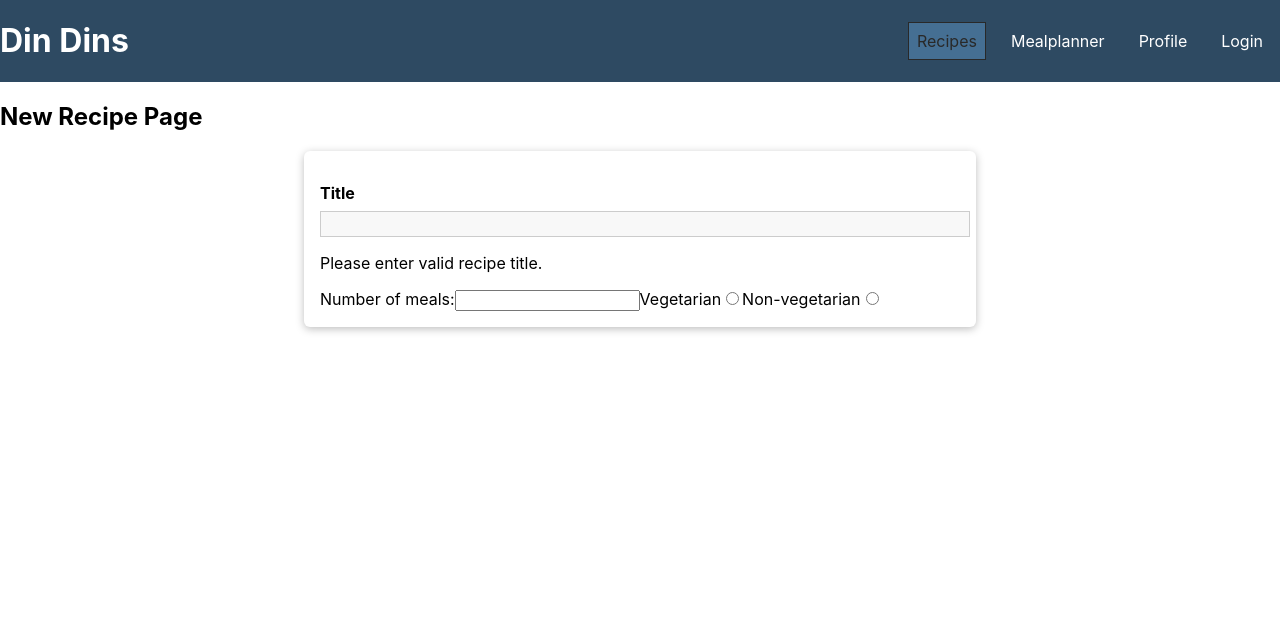
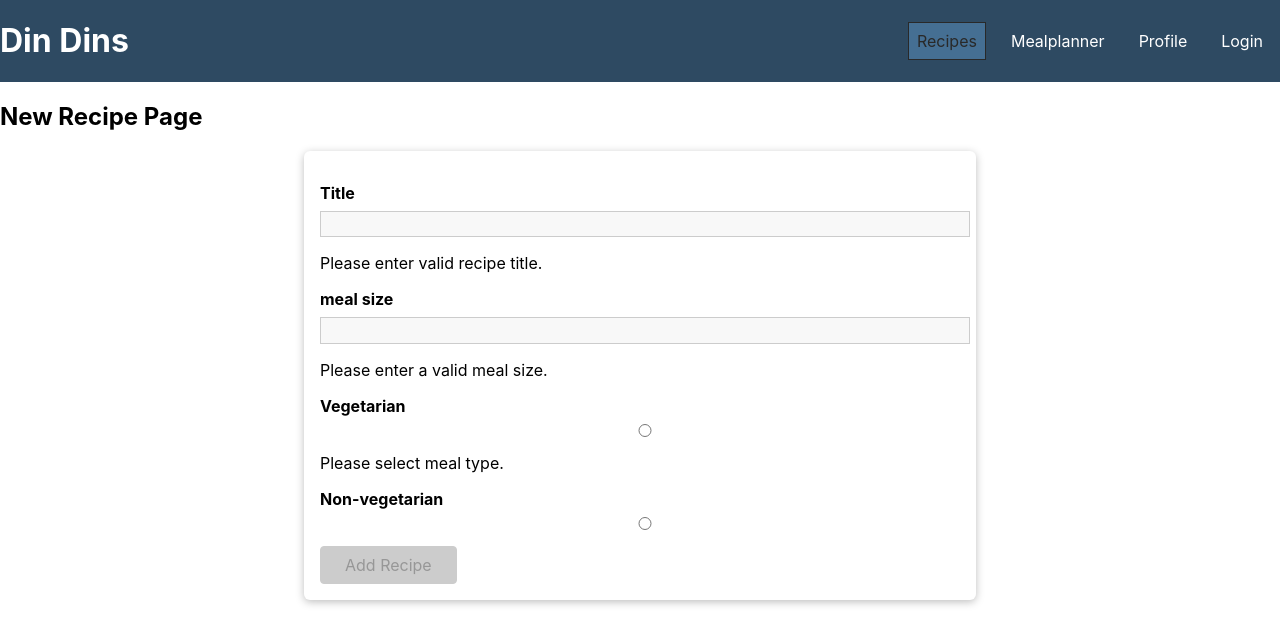
Before and after one commit to Max-Stevenson/din-dins, a React (Create React App) app in the folder frontend/: page /recipes/new in a window 1280 px wide. Shown: the top 644 px of the page. Built offline with nearby package versions, Linux system fonts and the light colour scheme.

Commit message:
WIP on NewRecipe page.
- Removed newly created comps, decided to refactor existing Input comp.

```diff
--- a/frontend/src/recipes/pages/NewRecipe.js
+++ b/frontend/src/recipes/pages/NewRecipe.js
@@ -1,10 +1,60 @@
-import React, { useCallback } from "react";
+import React, { useCallback, useReducer } from "react";
 import Input from "../../shared/components/FormElements/Input";
+import Button from "../../shared/components/FormElements/Button";
 import "./NewRecipe.css";
-import { VALIDATOR_REQUIRE } from "../../shared/util/validators";
+import { VALIDATOR_REQUIRE, VALIDATOR_MIN } from "../../shared/util/validators";
+
+const formReducer = (state, action) => {
+  switch (action.type) {
+    case "INPUT_CHANGE":
+      let formIsValid = true;
+      for (let inputId in state.inputs) {
+        if (inputId === action.inputId) {
+          formIsValid = formIsValid && action.isValid;
+        } else {
+          formIsValid = formIsValid && state.inputs[inputId].isValid;
+        }
+      }
+      return {
+        ...state,
+        inputs: {
+          ...state.inputs,
+          [action.inputId]: { value: action.value, isValid: action.isValid }
+        },
+        isValid: formIsValid
+      };
+
+    default:
+      return state;
+  }
+};
 
 const NewRecipe = () => {
-  const titleInputHandler = useCallback((id, value, isValid) => {}, []);
+  const [formState, dispatch] = useReducer(formReducer, {
+    inputs: {
+      title: {
+        value: "",
+        isValid: false
+      },
+      mealSize: {
+        value: "",
+        isValid: false
+      }
+    },
+    isValid: false
+  });
+
+  const inputHandler = useCallback(
+    (id, value, isValid) => {
+      dispatch({
+        type: "INPUT_CHANGE",
+        value: value,
+        isValid: isValid,
+        inputId: id
+      });
+    },
+    [dispatch]
+  );
 
   return (
     <React.Fragment>
@@ -12,20 +62,46 @@ const NewRecipe = () => {
       <form className="recipe-form">
         <Input
           element="input"
+          id="title"
           type="text"
           label="Title"
           validators={[VALIDATOR_REQUIRE()]}
           errorText="Please enter valid recipe title."
-          onInput={titleInputHandler}
+          onInput={inputHandler}
         />
-        <label htmlFor="quantity">Number of meals:</label>
-        <input type="number" id="quantity" name="quantity" min="1" />
-
-        <label for="vegetarian">Vegetarian</label>
-        <input type="radio" id="vegetarian" name="meatType" value="vegetarian" />
-        <label for="non-vegetarian">Non-vegetarian</label>
-        <input type="radio" id="non-vegetarian" name="meatType" value="non-vegetarian" />
-
+        <Input
+          element="input"
+          id="mealSize"
+          type="number"
+          label="meal size"
+          validators={[VALIDATOR_MIN(1)]}
+          errorText="Please enter a valid meal size."
+          onInput={inputHandler}
+        />
+        <div className="recipe-form__meal-type">
+          <Input
+            element="input"
+            id="veg"
+            name="mealType"
+            type="radio"
+            label="Vegetarian"
+            validators={[]}
+            errorText="Please select meal type."
+            onInput={inputHandler}
+          />
+          <Input
+            element="input"
+            id="nonVeg"
+            name="mealType"
+            type="radio"
+            label="Non-vegetarian"
+            validators={[]}
+            onInput={inputHandler}
+          />
+        </div>
+        <Button type="submit" disabled={!formState.isValid}>
+          Add Recipe
+        </Button>
       </form>
     </React.Fragment>
   );
--- a/frontend/src/shared/components/FormElements/Input.js
+++ b/frontend/src/shared/components/FormElements/Input.js
@@ -49,6 +49,7 @@ const Input = props => {
     props.element === "input" ? (
       <input
         id={props.id}
+        name={props.name}
         type={props.type}
         placeholder={props.placeholder}
         onChange={changeHandler}
@@ -58,6 +59,7 @@ const Input = props => {
     ) : (
       <textarea
         id={props.id}
+        name={props.name}
         rows={props.rows || 3}
         onChange={changeHandler}
         onBlur={touchHandler}
```
Also changed, not shown: frontend/src/shared/components/FormElements/ItemList.css (deleted), frontend/src/shared/components/FormElements/ItemList.js (deleted), frontend/src/shared/components/FormElements/ItemListInput.css (deleted), frontend/src/shared/components/FormElements/ItemListInput.js (deleted).
